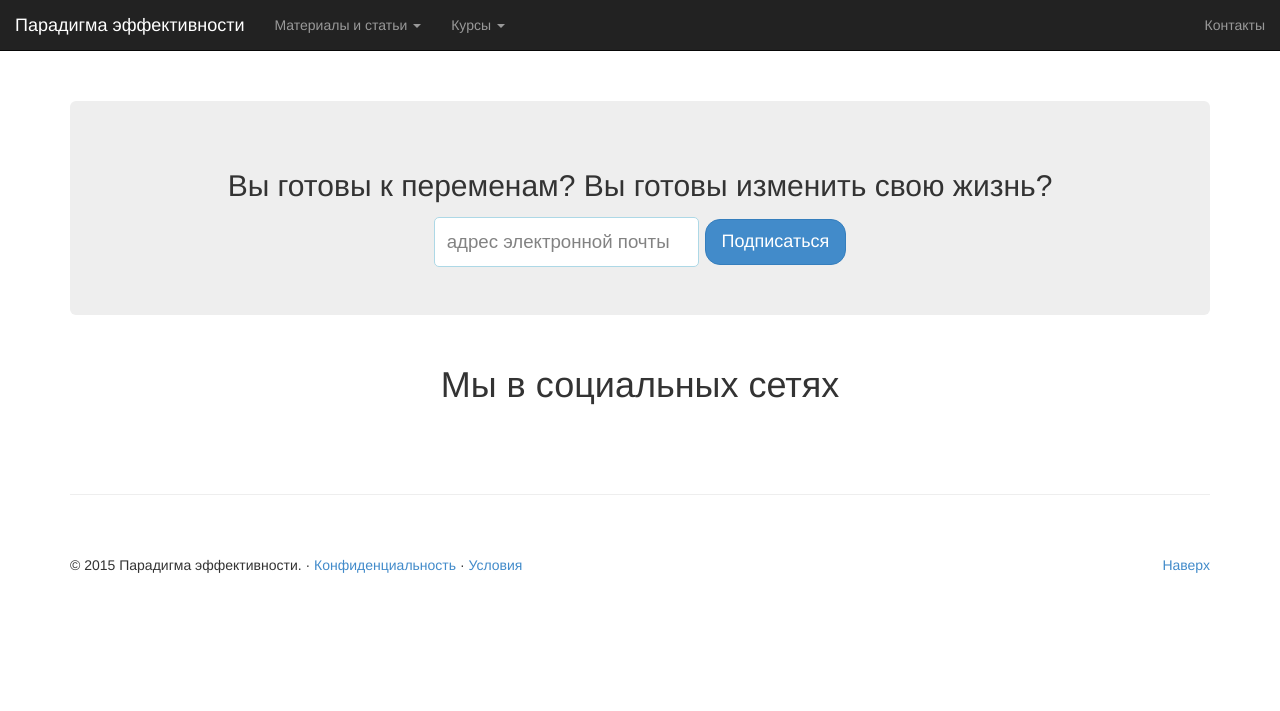
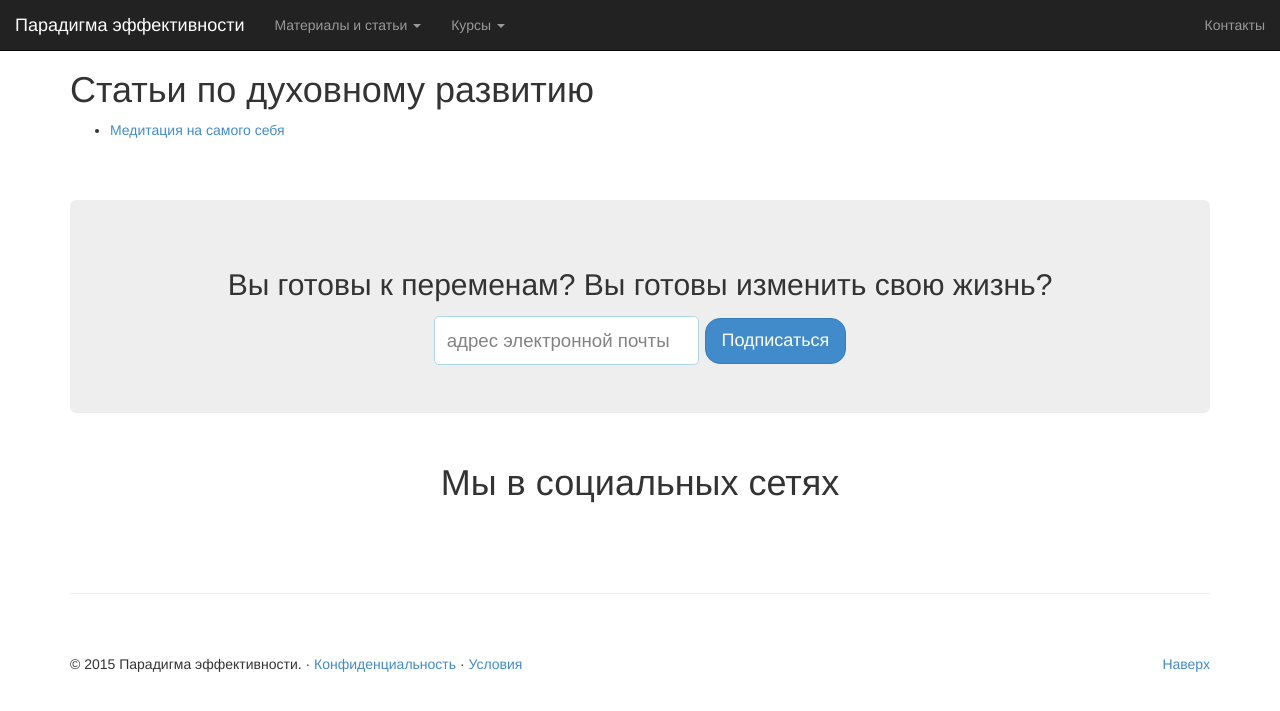
Before and after one commit to EfficiencyParadigm/EfficiencyParadigm.github.io, a Jekyll site: the page built from content/spirit.md, in a window 1280 px wide. Shown: the top 711 px of the page. Built offline with Jekyll 4.4.1, drawn with Linux system fonts in a browser that asks for light colours.

Commit message:
Update spirit.md

```diff
--- a/content/spirit.md
+++ b/content/spirit.md
@@ -1,4 +1,8 @@
 ---
 layout: page
-title: Деловая эффективность
+title: Духовное развитие
 ---
+
+# Статьи по духовному развитию
+
+* [Медитация на самого себя](/content/businessContent/meditation.md)
```
